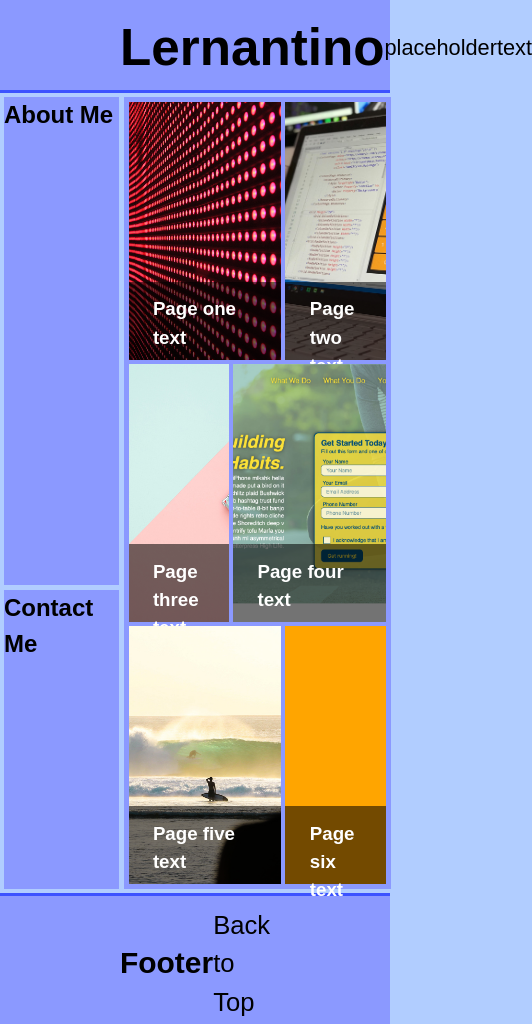
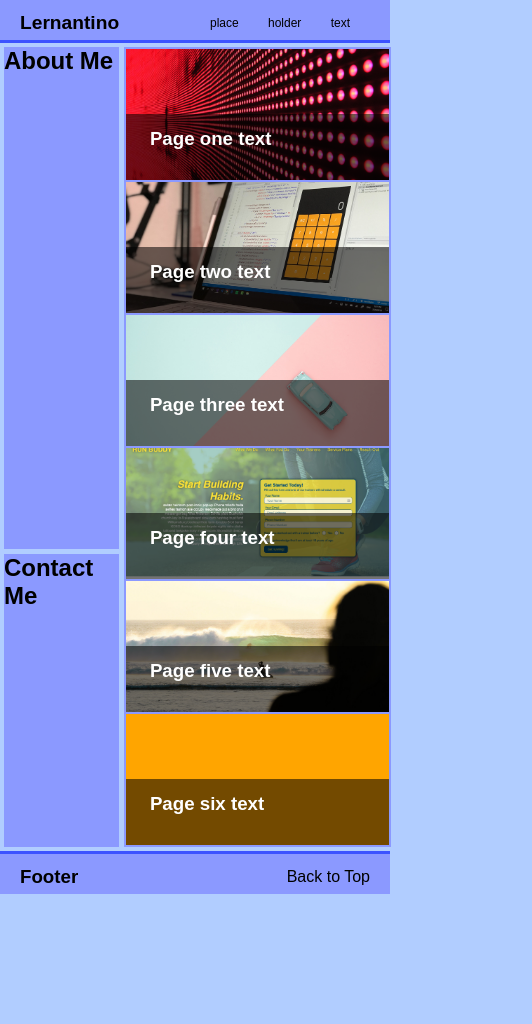
Before and after one commit to Jake-W95/Wallace-J-Portfolio-2022, a plain HTML site: page starter/index.html in a window 390 px wide. Shown: the whole page, 532 px wide, since content can reach past the window. After the commit the page ends 894 px from the top, so only its background shows below. Drawn offline with Linux system fonts and the light colour scheme.

Commit message:
media queries

```diff
--- a/starter/css/style.css
+++ b/starter/css/style.css
@@ -6,7 +6,7 @@
 }
 
 * {
-  box-sizing: border-box;
+  /* box-sizing: border-box; */
   text-decoration: none;
   color: black;
 
@@ -17,13 +17,13 @@ body {
   padding: 0;
   height: 100%;
   font-family: sans-serif;
-  line-height: 1.5;
+  /* line-height: 1.5; */
   background-color: var(--primary_color);
 
 }
 header,
 footer {
-width: 100%;
+width: auto;
 padding: 10px 120px 3px;
 display: flex;
 justify-content: space-between;
@@ -146,3 +146,40 @@ p {
   margin: 0;
   /* background-color: #fff7008c; */
 }
+
+
+@media only screen and (max-width: 600px) {
+
+
+  #work {
+    padding: 2px;
+    display: grid;
+    grid-template-rows: repeat(5, fr1);
+    grid-template-columns: 1fr;
+    grid-template-areas:
+      "item1"
+      "item2"
+      "item3"
+      "item4"
+      "item5"
+      "item6";
+      gap: 2px;
+  }
+  header,
+footer {
+width: auto;
+padding: 12px 20px 6px;
+
+font-size: 100%;
+}
+header nav {
+  width: 40%;
+  /* margin-right: 2em; */
+  display: flex;
+  justify-content: space-between;
+  font-size: 75%;
+}
+header h1 {
+  font-size: 120%;
+}
+}
```
